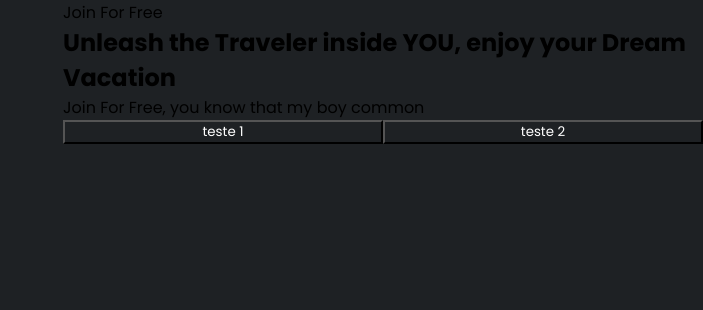
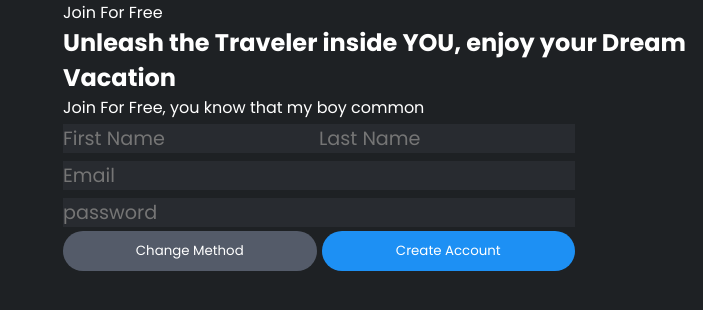
Before and after one commit to manosanti/daily-scrum, a React (Vite) app in the folder frontend/: page /login in a window 1280 px wide. Shown: the top 310 px of the page, without its empty margins (577-1280 px from the left). Built offline with nearby package versions, Linux system fonts and the light colour scheme.

Commit message:
work-commit

```diff
--- a/frontend/src/index.css
+++ b/frontend/src/index.css
@@ -13,8 +13,12 @@
 
 * {
   font-family: 'Poppins', sans-serif;
-  background-color: var(--gray-darker);
+  /* background-color: var(--gray-darker); */
   margin: 0;
   padding: 0;
   box-sizing: border-box;
 }
+
+body {
+  background-color: var(--gray-darker);
+}
--- a/frontend/src/pages/LoginPage.jsx
+++ b/frontend/src/pages/LoginPage.jsx
@@ -3,46 +3,99 @@ import styled from 'styled-components'
 
 function LoginPage() {
   return (
-    <ContainerLogin>
-        <LoginWrapper>
+    <LoginFormContainer>
+        <LoginFormWrapper>
 
-        </LoginWrapper>
+        </LoginFormWrapper>
         <LoginMessageWrapper>
             <p>Join For Free</p>
             <h2>Unleash the Traveler <span>inside YOU</span>, enjoy your Dream Vacation</h2>
             <p className='infoText'>Join For Free, you know that my boy common</p>
+            <LoginForm>
+                <form>
+                    <div>
+                        <input type='text' placeholder='First Name'></input>
+                        <input type='text' placeholder='Last Name'></input>
+                    </div>
+                    <div>
+                        <input type='email' placeholder='Email'></input>
+                        <input type='password' placeholder='password'></input>
+                    </div>
+                </form>
+            </LoginForm>
             <ButtonsGrid>
-                <button><a href="">teste 1</a></button>
-                <button><a href="">teste 2</a></button>
+                <button><a href="">Change Method</a></button>
+                <button><a href="">Create Account</a></button>
             </ButtonsGrid>
+
         </LoginMessageWrapper>
-    </ContainerLogin>
+    </LoginFormContainer>
   )
 }
 
 export default LoginPage
 
-const ContainerLogin = styled.div`
+const LoginForm = styled.div`
+    max-width: 80%;
+
+    input {
+        font-size: 1.2rem;
+        margin: 4px 0;
+        border: none;
+        background-color: var(--gray-dark);
+    }
+
+    div:first-child input {
+        width: 50%;
+    }
+    div:last-child input {
+        width: 100%;
+    }
+`
+
+const LoginFormContainer = styled.div`
     display: grid;
     grid-template-columns: repeat(2, 1fr);
     grid-template-rows: 1fr;
 `
 
-const LoginWrapper = styled.div`
-
+const LoginFormWrapper = styled.div`
+    max-width: 100%;
 `
 
 const LoginMessageWrapper = styled.div`
-
+    color: #fff;
 `
 
 const ButtonsGrid = styled.div`
+    justify-content: space-between;
+    max-width: 80%;
     display: grid;
     grid-template-columns: repeat(2, 1fr);
     grid-template-rows: 1fr;
+    grid-column-gap: 5px;
 
-    a:first-child {
+    button {
+        border-radius: 100px;
+        border: none;
+        height: 40px;
+    }
+
+    button:first-child {
+        background-color: #545b69;
+    }
+    button:last-child {
+        background-color: #1d90f4;
+    }
+
+    button:first-child a {
+        /* background-color: #545b69; */
         text-decoration: none;
         color: white;
     }
+    button:last-child a {
+        text-decoration: none;
+        color: #fff;
+        /* background-color: #1d90f4; */
+    }
 `
```
